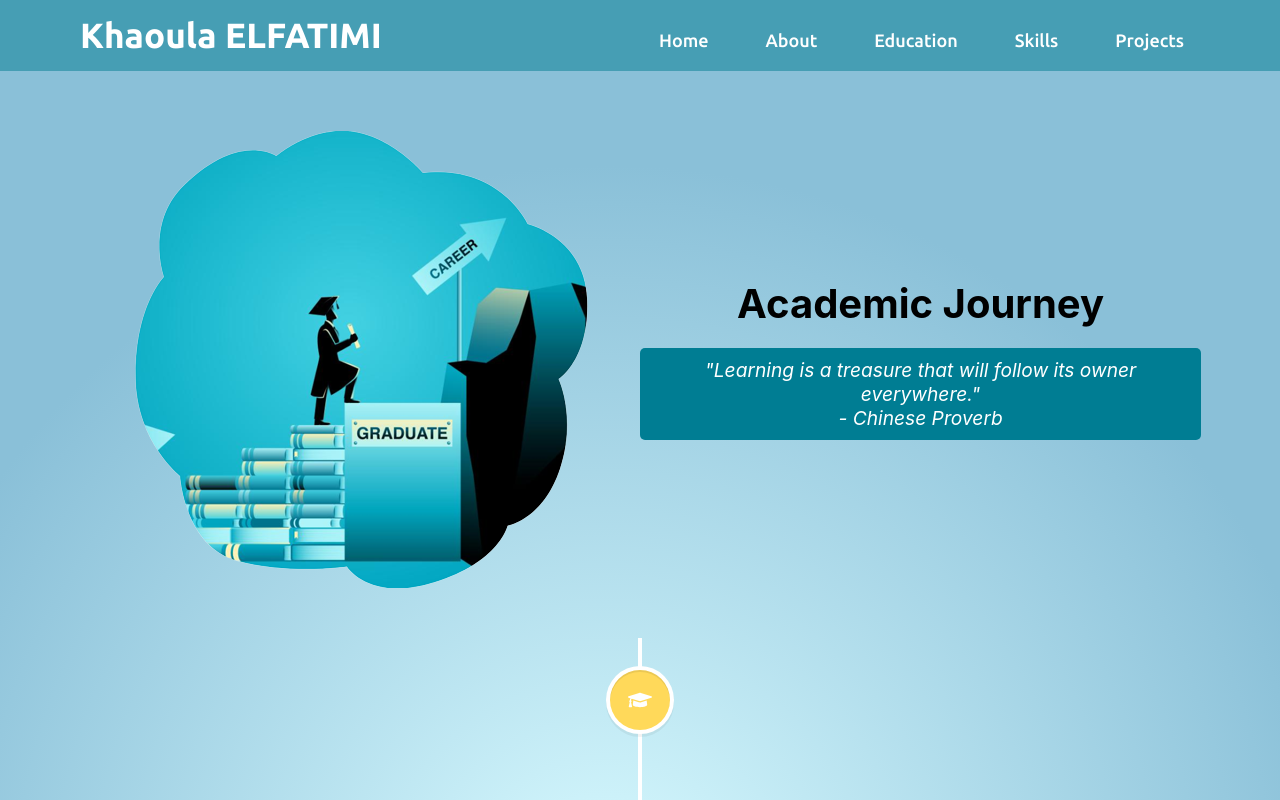
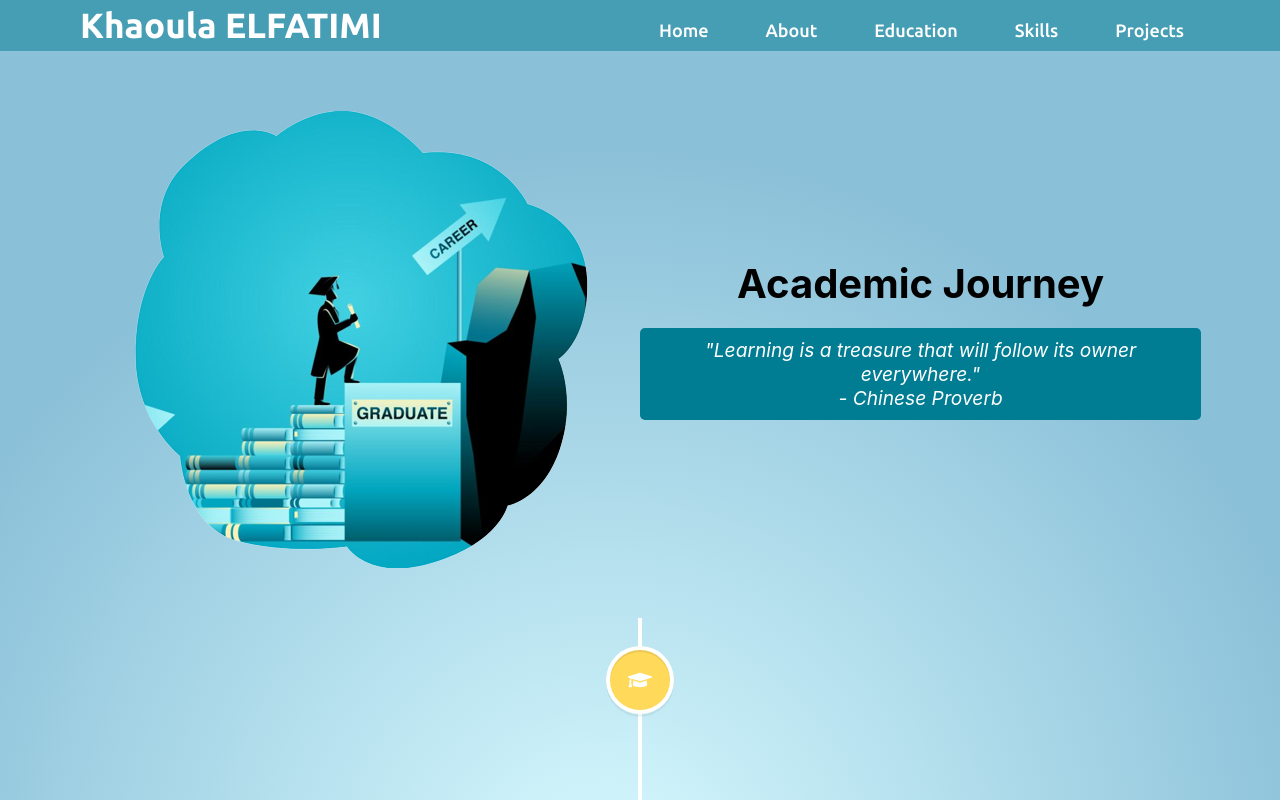
Before and after one commit to khaoula1e/MyPortfolio, a React (Create React App) app: page /education in a window 1280 px wide. Shown: the top 800 px of the page. Built offline with nearby package versions, Linux system fonts and the light colour scheme.

Commit message:
navpadding

```diff
--- a/src/components/Navbar.css
+++ b/src/components/Navbar.css
@@ -103,9 +103,15 @@
   font-family: "Ubuntu", sans-serif;
   transition: all 0.3s ease;
 }
+.navbar.blue {
+  background-color: rgb(70, 158, 180);
+    padding: 5px 0;
+    /* margin-bottom: 2px; */
+
+}
 
 /* Add the following styles to adjust margin on different pages */
-.navbar.blue:not(.sticky) .menu li a {
+.navbar.blue .menu li a {
   margin-top: 10px;
 }
 
```
